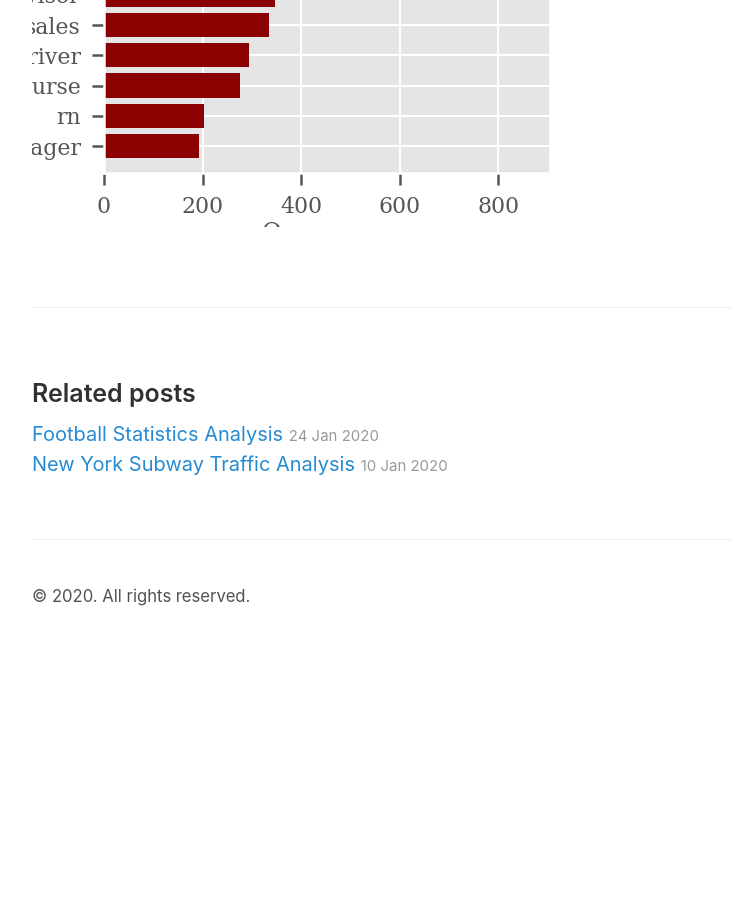
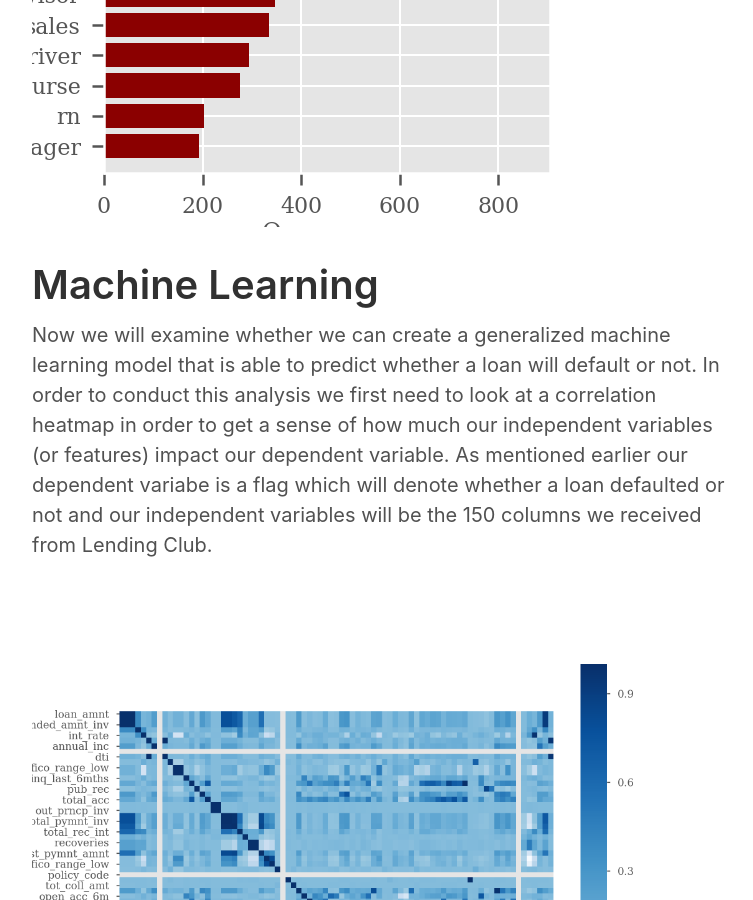
Before and after one commit to skhan-tech/skhan-tech.github.io, a Jekyll site: the page built from _posts/2020-02-16-Lending-Club-Loan-Analysis.md, in a window 1280 px wide and 900 px high, scrolled down 6078 px. Shown: the whole window, without its empty margins (258-1011 px from the left). Built offline with Jekyll 4.4.1, drawn with Linux system fonts in a browser that asks for light colours; our own code applies the rules of GitHub Pages for plain Markdown files; before the commit the page ends 6728 px from its top, so only the background shows below that; some of the changed text lies outside the part shown.

Commit message:
Update 2020-02-16-Lending-Club-Loan-Analysis.md

```diff
--- a/_posts/2020-02-16-Lending-Club-Loan-Analysis.md
+++ b/_posts/2020-02-16-Lending-Club-Loan-Analysis.md
@@ -36,7 +36,7 @@ After downloading the dataset one of the first things you notice is how verbose
 
 A majority of the loans within the 2018 dataset are "current". Lending Club distinguishes between seven distinct loan statuses. However, for my goal of generating a machine learning model there are really only two statuses that I care about: whether a loan turned out to be a good loan (i.e. fully paid) or a bad loan (i.e. default or charged off). These two states will be my dependant variable (i.e. the output i'm trying to predict) in my machine learning model. One thing to note here also is that I am not including any loans that are late or in a grace period. As you can see from the chart above these statuses don't occur very often and would not be statistically relevant since we would not have outcomes that can be included in our dependent variable.
 
-**What is the Overall Default Rate for Lending Club Loans?**
+**What is the overall default rate for Lending Club loans?**
 
 This is a bit of a perspective-based question. It really depends on whether you only want to look at loans where there is an outcome (e.g. a binary answer of wheter the loan defaulted or not) or whether you wanted to look at the entire Lending Club portfolio en masse. The table below shows the overall statistics.
 
@@ -87,3 +87,9 @@ There is a wealth of information in the Lending Club data however personally ide
 However, when we look at the top 10 job titles by defaulters we see some of the statistics paint a slighlty different picture. We see below that the top defaulters are managers and owners. After browsing some these loans and looking at the loan purpose and description it looks like owners and mangers are most likely indivuduals running small businesses. These borrowers account for almost 60% more defaults than the next most frequent profession.
 
 ![JobsByDefault]({{ site.url }}/images/charts/top_jobs_by_default.png)
+
+# Machine Learning
+
+Now we will examine whether we can create a generalized machine learning model that is able to predict whether a loan will default or not. In order to conduct this analysis we first need to look at a correlation heatmap in order to get a sense of how much our independent variables (or features) impact our dependent variable. As mentioned earlier our dependent variabe is a flag which will denote whether a loan defaulted or not and our independent variables will be the 150 columns we received from Lending Club.
+
+![JobsByDefault]({{ site.url }}/images/charts/Correlation_Heatmap.png)
```
Also changed, not shown: other parts of _posts/2020-02-16-Lending-Club-Loan-Analysis.md (+1 -1 lines).
